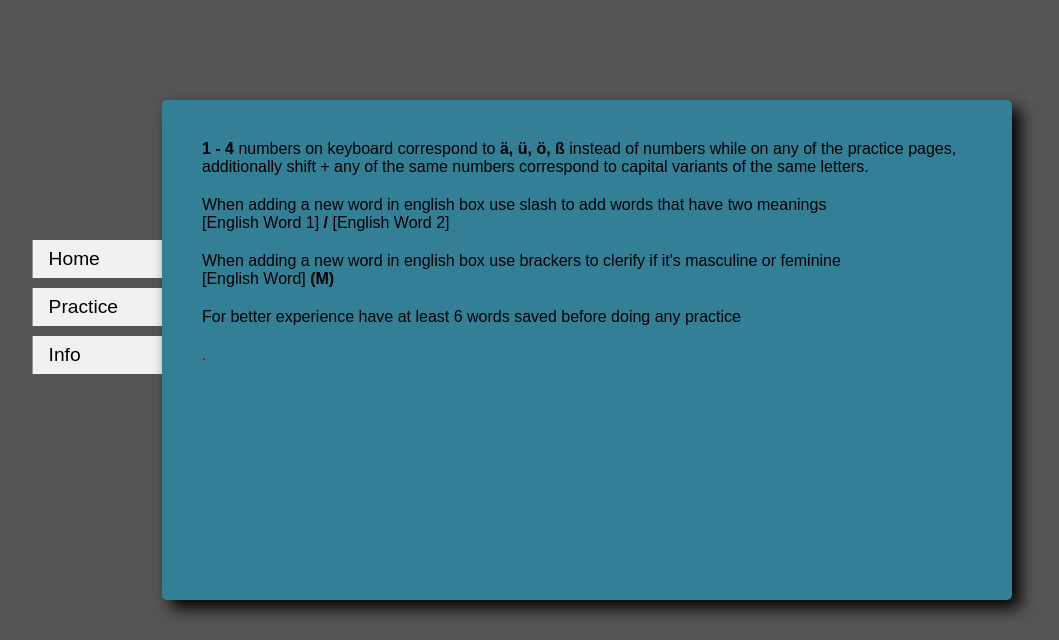
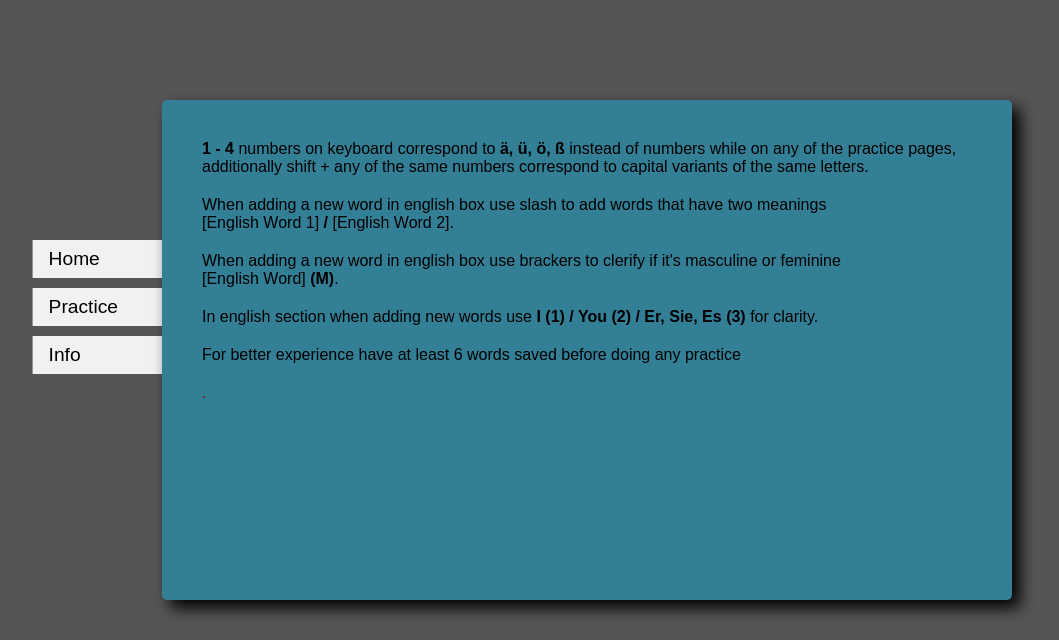
Before and after one commit to KAL17002493/LApp, a Flask app: page /info in a window 1280 px wide. Shown: the top 640 px of the page, without its empty margins (53-1112 px from the left). Run offline with Flask 3, Linux system fonts and the light colour scheme.

Commit message:
Added more notes to info page, Eddited a lot of words in DB

```diff
--- a/website/templates/info.html
+++ b/website/templates/info.html
@@ -6,8 +6,9 @@
 <div class="info-page">
     <ul>
         <li><strong>1 - 4</strong> numbers on keyboard correspond to <strong>ä, ü, ö, ß</strong> instead of numbers while on any of the practice pages, additionally shift + any of the same numbers correspond to capital variants of the same letters.</li>
-        <li>When adding a new word in english box use slash to add words that have two meanings <br>[English Word 1] <strong>/</strong> [English Word 2]</li>
-        <li>When adding a new word in english box use brackers to clerify if it's masculine or feminine <br>[English Word] <strong>(M)</strong></li>
+        <li>When adding a new word in english box use slash to add words that have two meanings <br>[English Word 1] <strong>/</strong> [English Word 2].</li>
+        <li>When adding a new word in english box use brackers to clerify if it's masculine or feminine <br>[English Word] <strong>(M)</strong>.</li>
+        <li>In english section when adding new words use <strong>I (1) / You (2) / Er, Sie, Es (3)</strong> for clarity.</li>
         <li>For better experience have at least 6 words saved before doing any practice</li>
         <li>.</li>
     </ul>
--- a/website/views.py
+++ b/website/views.py
@@ -1,8 +1,8 @@
-from flask import Blueprint, render_template, request, flash, redirect, url_for, jsonify, session
+from flask import Blueprint, render_template, request, flash, redirect, url_for, jsonify, session, send_file, current_app, abort
 from .models import Word, UserWordPerformance
 from . import db
 import json
-from sqlalchemy import desc #Importing desc to order the words from newest to oldest
+from sqlalchemy import desc  #Importing desc to order the words from newest to oldest
 from .otherFunctions import *
 
 views = Blueprint("views", __name__)
```
Also changed, not shown: instance/database.db.
